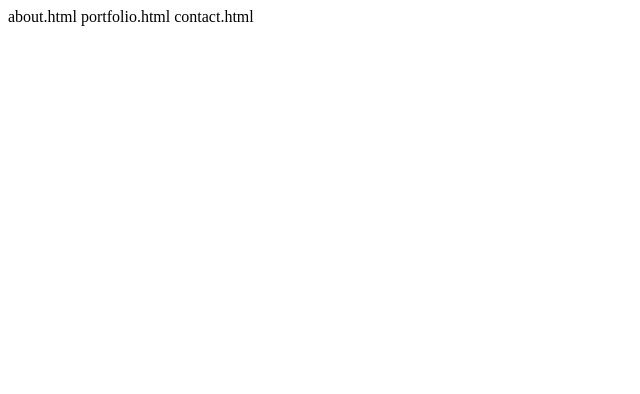
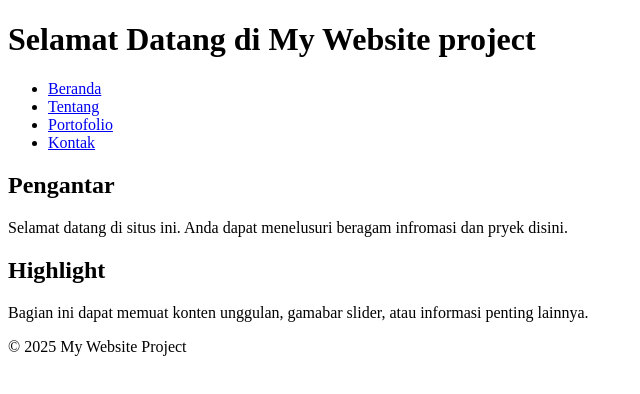
Before and after one commit to IndiAriyanti/my-website-project, a plain HTML site: page index.html in a window 1280 px wide. Shown: the whole page, without its empty margins (0-640 px from the left). Drawn offline with Linux system fonts and the light colour scheme.

Commit message:
Revolusi

```diff
--- a/index.html
+++ b/index.html
@@ -1 +1,39 @@
- about.html portfolio.html contact.html
+<!DOCTYPE html>
+<html lang="en">
+<head>
+    <meta charset="UTF-8">
+    <meta name="viewport" content="width=device-width, initial-scale=1.0">
+    <title>Selamat Datang - My Website Project</title>
+</head>
+<body>
+    <header>
+        <h1>Selamat Datang di My Website project</h1>
+        <nav>
+            <ul>
+            <li><a href="index.html">Beranda</a></li>
+            <li><a href="about.html">Tentang</a></li>
+            <li><a href="portofolio.html">Portofolio</a></li>
+            <li><a href="contact.html">Kontak</a></li>
+            </ul>
+        </nav>
+    </header>
+
+    <main>
+      <section>
+            <h2>Pengantar</h2>
+            <p>Selamat datang di situs ini. Anda dapat menelusuri beragam
+    infromasi dan pryek disini.</p>
+      </section>
+
+      <section>
+        <h2>Highlight</h2>
+        <p>Bagian ini dapat memuat konten unggulan, gamabar slider, atau
+    informasi penting lainnya.</p>
+      </section>
+    </main>
+
+    <footer>
+        <p>&copy; 2025 My Website Project</p>
+    </footer>
+</body>
+</html>
```
